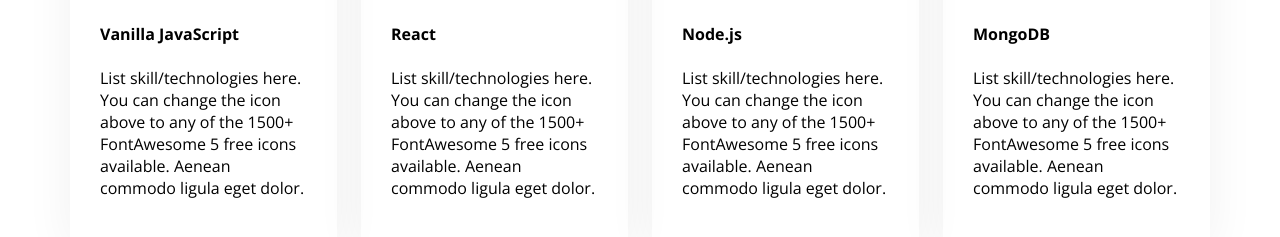
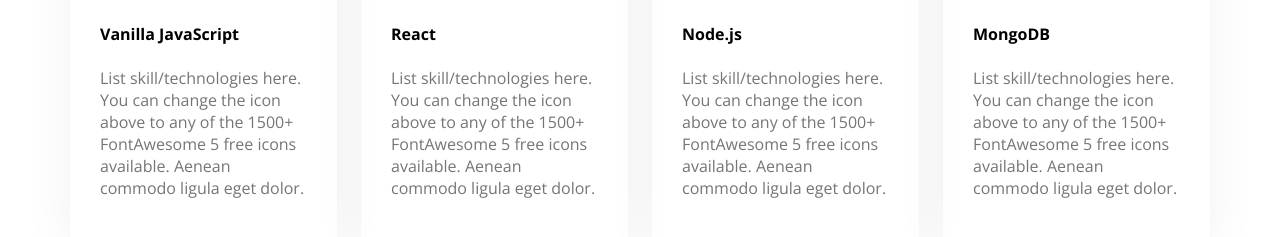
Before and after one commit to biresh375/web-dev-portfolio, a plain HTML site: page index.html in a window 1280 px wide. Shown: the part 1958-2195 px from the top of the page. Drawn offline with nearby package versions, Linux system fonts and the light colour scheme.

Commit message:
slills description color change

```diff
--- a/index.html
+++ b/index.html
@@ -65,22 +65,22 @@
                 <div class="skill">
                     <img src="./images/icons/js.png" alt="">
                     <h4 class="skill_title">Vanilla JavaScript</h4>
-                    <p class="skill_discription">List skill/technologies here. You can change the icon above to any of the 1500+ FontAwesome 5 free icons available. Aenean commodo ligula eget dolor.</p>
+                    <p class="skill_discription dark_3">List skill/technologies here. You can change the icon above to any of the 1500+ FontAwesome 5 free icons available. Aenean commodo ligula eget dolor.</p>
                 </div>
                 <div class="skill">
                     <img src="./images/icons/react.png" alt="">
                     <h4 class="skill_title">React</h4>
-                    <p class="skill_discription">List skill/technologies here. You can change the icon above to any of the 1500+ FontAwesome 5 free icons available. Aenean commodo ligula eget dolor.</p>
+                    <p class="skill_discription dark_3">List skill/technologies here. You can change the icon above to any of the 1500+ FontAwesome 5 free icons available. Aenean commodo ligula eget dolor.</p>
                 </div>
                 <div class="skill">
                     <img src="./images/icons/nodejs.png" alt="">
                     <h4 class="skill_title">Node.js</h4>
-                    <p class="skill_discription">List skill/technologies here. You can change the icon above to any of the 1500+ FontAwesome 5 free icons available. Aenean commodo ligula eget dolor.</p>
+                    <p class="skill_discription dark_3">List skill/technologies here. You can change the icon above to any of the 1500+ FontAwesome 5 free icons available. Aenean commodo ligula eget dolor.</p>
                 </div>
                 <div class="skill">
                     <img src="./images/icons/mongo.png" alt="">
                     <h4 class="skill_title">MongoDB</h4>
-                    <p class="skill_discription">List skill/technologies here. You can change the icon above to any of the 1500+ FontAwesome 5 free icons available. Aenean commodo ligula eget dolor.</p>
+                    <p class="skill_discription dark_3">List skill/technologies here. You can change the icon above to any of the 1500+ FontAwesome 5 free icons available. Aenean commodo ligula eget dolor.</p>
                 </div>
             </div>
             </section>
```
